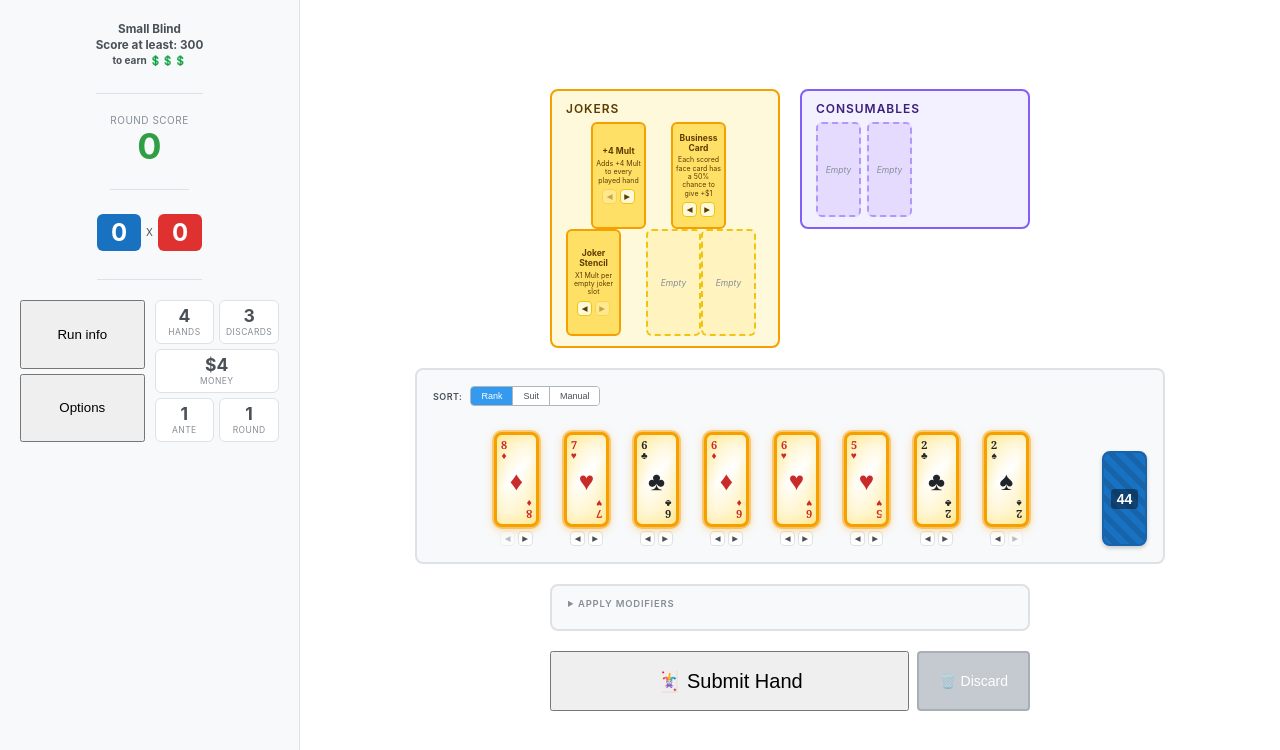
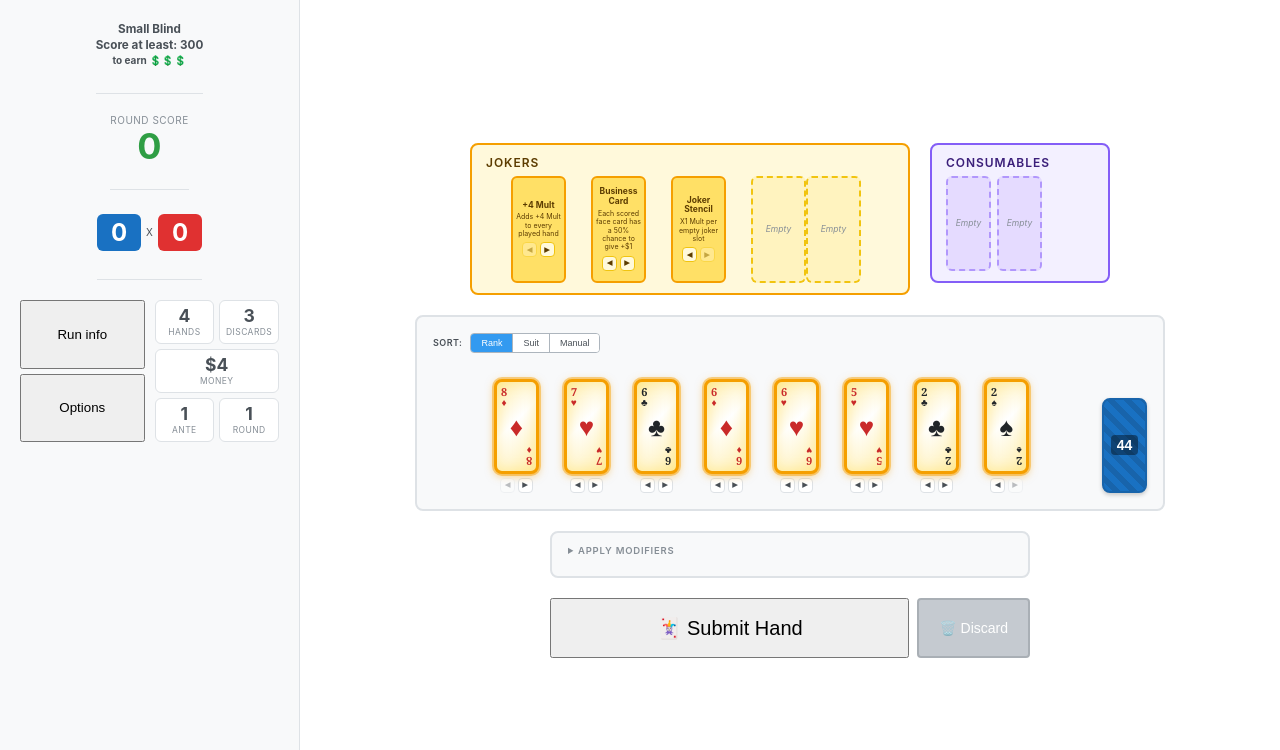
Before and after one commit to oreoshake-s-team/browslatro, a React (Vite) app: page / in a window 1280 px wide. Shown: the top 750 px of the page. Built offline with nearby package versions, Linux system fonts and the light colour scheme.

Commit message:
style(jokers,consumables): widen jokers tray and prevent wrap, shrink consumables to fit 3 future slots
EOF

```diff
--- a/src/components/consumables/Consumables.css
+++ b/src/components/consumables/Consumables.css
@@ -1,10 +1,11 @@
 .consumables {
   display: flex;
+  flex: 0 0 auto;
   flex-direction: column;
   align-items: stretch;
   gap: 0.6rem;
-  width: 100%;
-  max-width: 24rem;
+  width: 18rem;
+  max-width: 18rem;
   padding: 1rem 1.4rem;
   border: 2px solid #845ef7;
   border-radius: 8px;
--- a/src/components/game/Game.css
+++ b/src/components/game/Game.css
@@ -13,12 +13,12 @@
 
 .game-top-row {
   display: flex;
+  flex-wrap: wrap;
   gap: 2rem;
   width: 100%;
-  max-width: 48rem;
+  max-width: 64rem;
   box-sizing: border-box;
   align-items: flex-start;
-  /* TODO: style */
 }
 
 .modifier-grid button,
--- a/src/components/jokers/Jokers.css
+++ b/src/components/jokers/Jokers.css
@@ -1,10 +1,10 @@
 .jokers {
   display: flex;
+  flex: 1 1 41rem;
+  min-width: 0;
   flex-direction: column;
   align-items: stretch;
   gap: 0.6rem;
-  width: 100%;
-  max-width: 48rem;
   padding: 1rem 1.4rem;
   border: 2px solid #f59f00;
   border-radius: 8px;
@@ -22,12 +22,13 @@
 
 .jokers-list {
   display: flex;
-  flex-wrap: wrap;
+  flex-wrap: nowrap;
   align-items: stretch;
   gap: 0;
   list-style: none;
   padding: 0;
   margin: 0;
+  overflow-x: auto;
 }
 
 .joker-tile {
```
